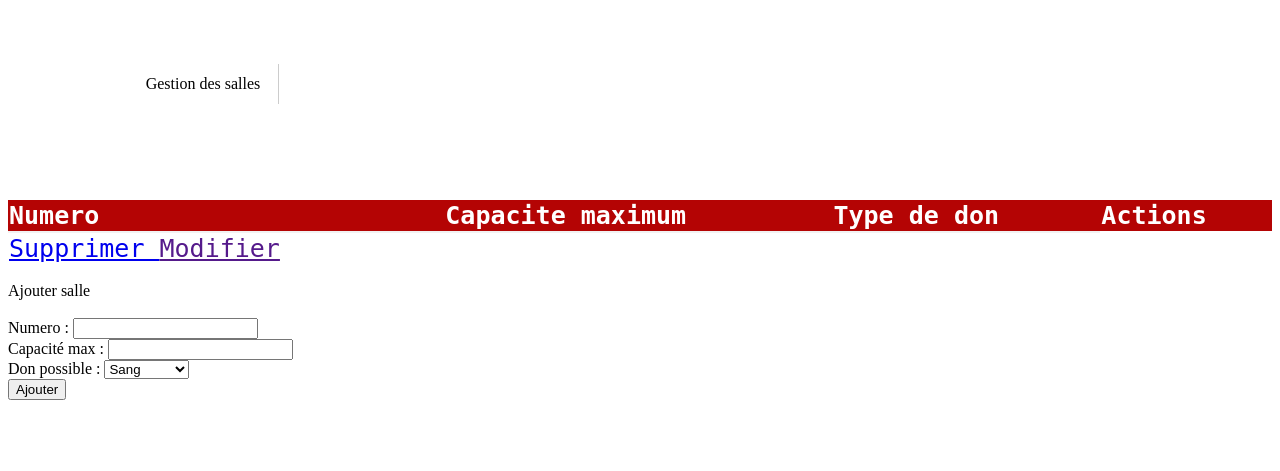
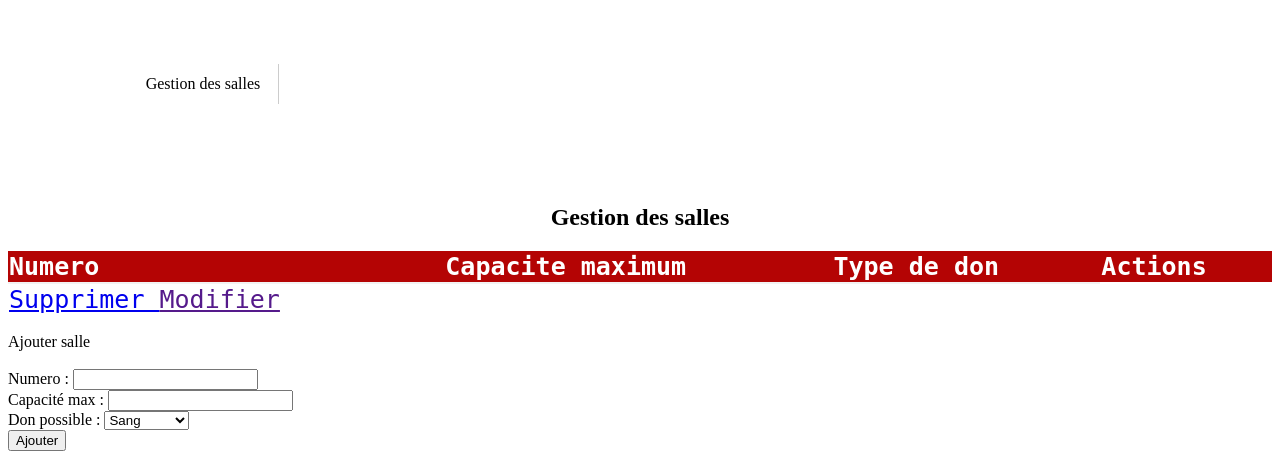
Before and after one commit to Hafsazn/DonDeSang, a PHP site: page /affichersalle.php in a window 1280 px wide. Shown: the part 232-703 px from the top of the page. Run offline with PHP 8.4, Linux system fonts and the light colour scheme; tables that the repository leaves empty or names only in its code hold one stand-in row (values such as "Sample post"); data that the repository does not hold is empty.

Commit message:
Update affichersalle.php

```diff
--- a/affichersalle.php
+++ b/affichersalle.php
@@ -20,6 +20,7 @@
  </style>
 </head>
 <body>
+ <h2><center>Gestion des salles</center></h2>
  <table>
  <tr>
   <th>Numero</th>
```
